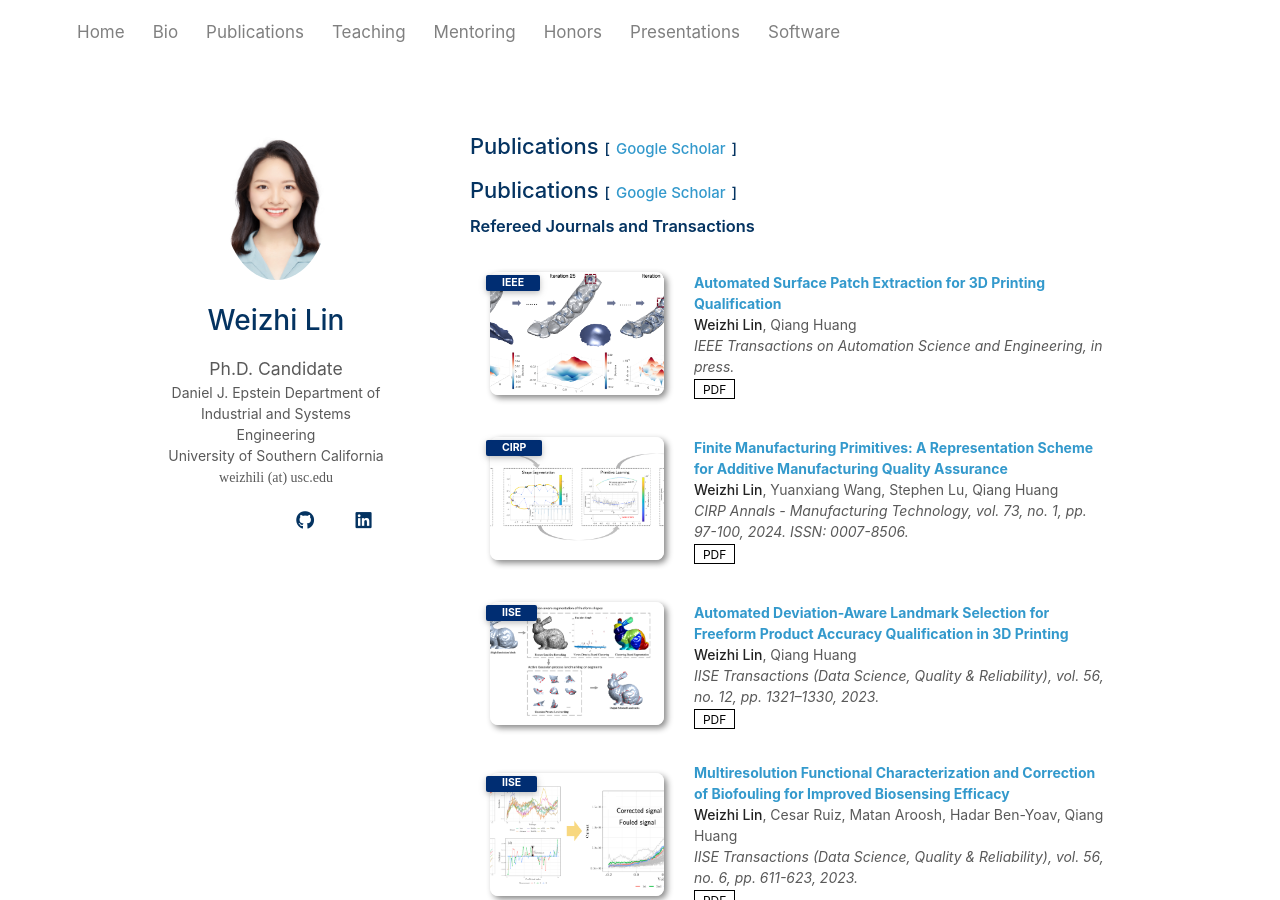
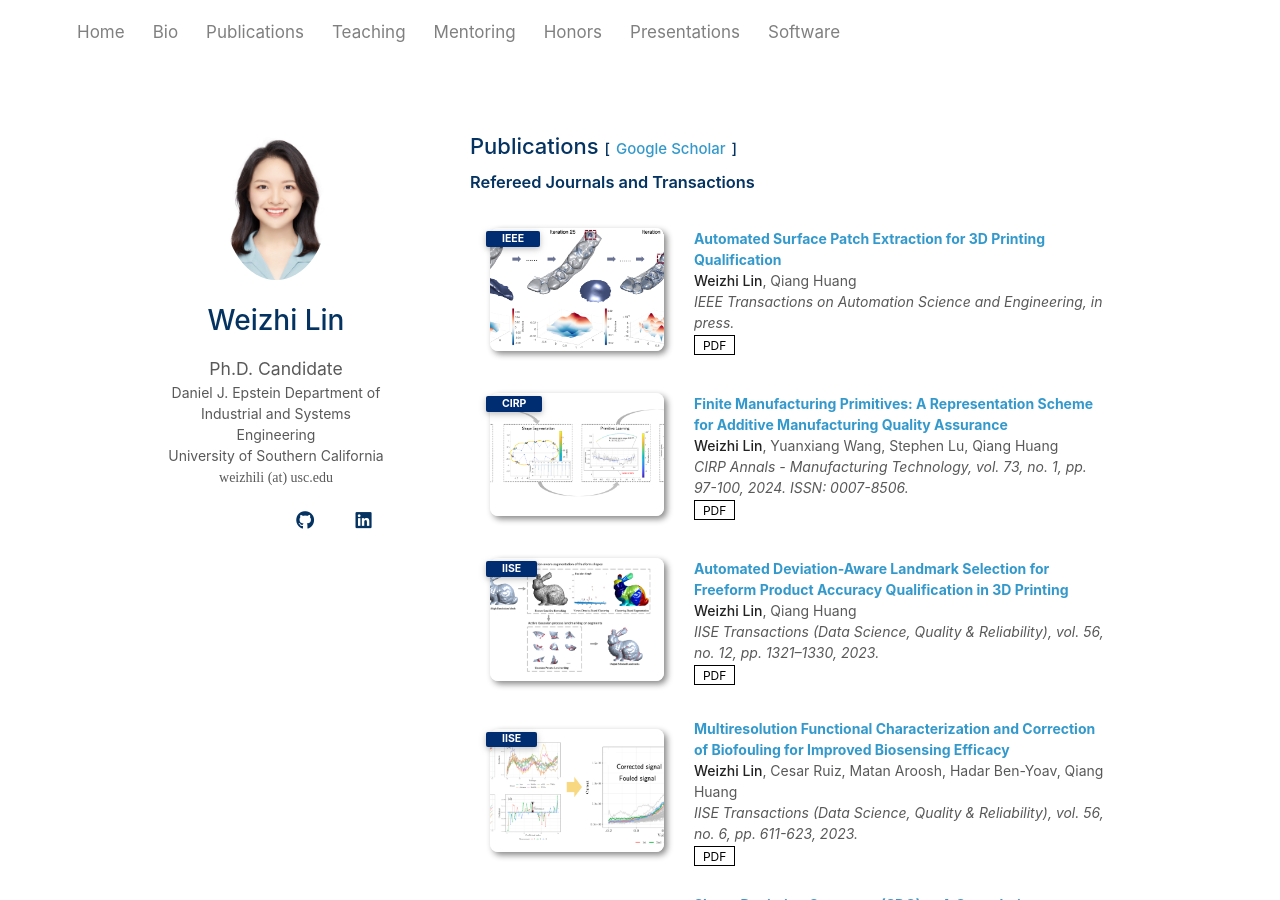
Before and after one commit to weizhi-lin/weizhi-lin.github.io, a Jekyll site: the page built from publications.md, in a window 1280 px wide and 900 px high. Built offline with Jekyll 4.4.1, drawn with Linux system fonts in a browser that asks for light colours; a style sheet for code colours, icons or effects is not loaded.

Commit message:
Update publications.md

```diff
--- a/_includes/publications.md
+++ b/_includes/publications.md
@@ -1,12 +1,3 @@
-<h1 id="publications"></h1>
-
-<h2>
-  Publications
-  <temp style="font-size:15px;">[</temp>
-  <a href="https://scholar.google.com/citations?user=CylLW1kAAAAJ" target="_blank" style="font-size:15px;">Google Scholar</a>
-  <temp style="font-size:15px;">]</temp>
-</h2>
-
 <!-- Journals Section -->
 <h3>Refereed Journals and Transactions</h3>
 <div class="publications">
```
